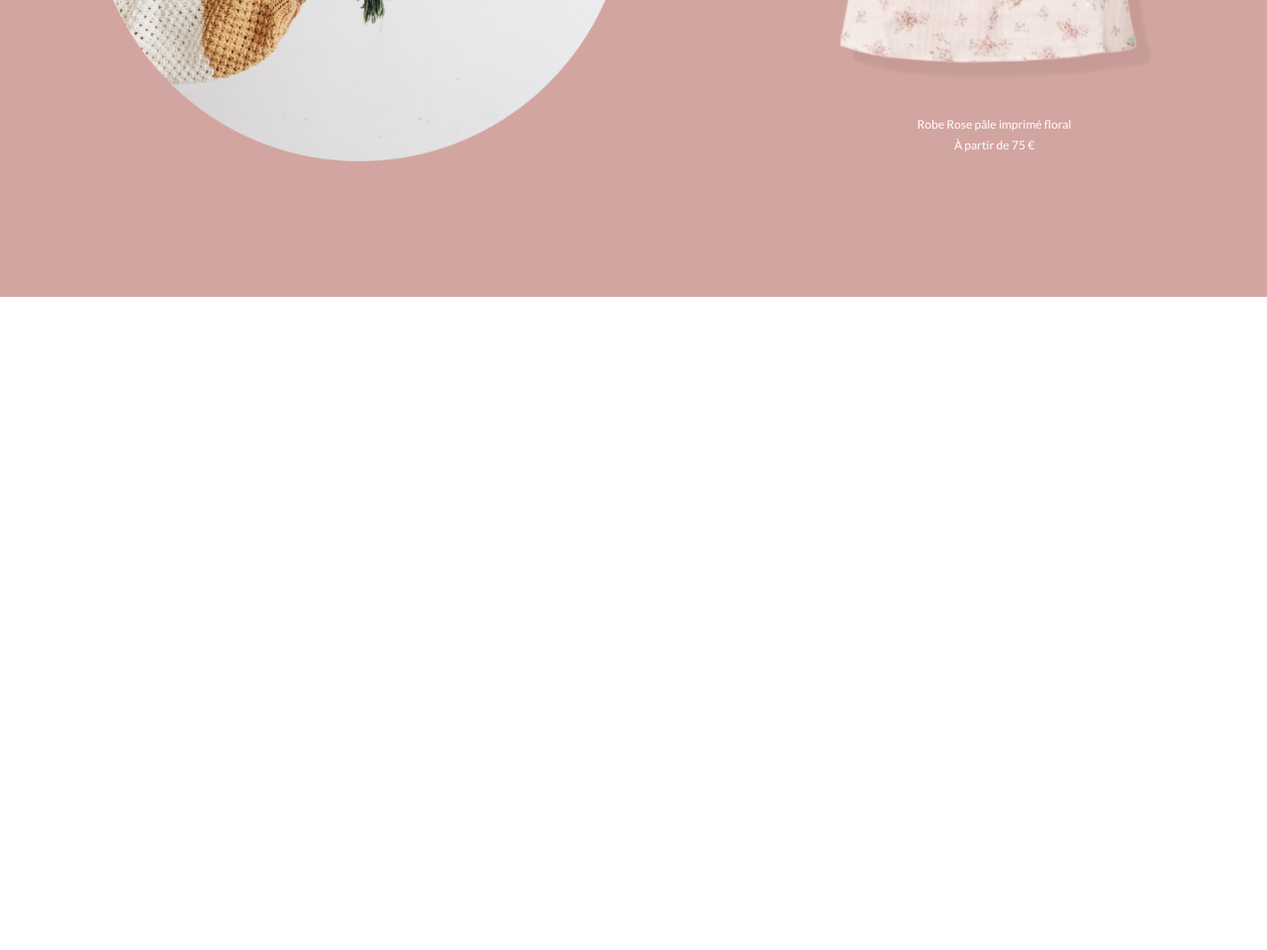
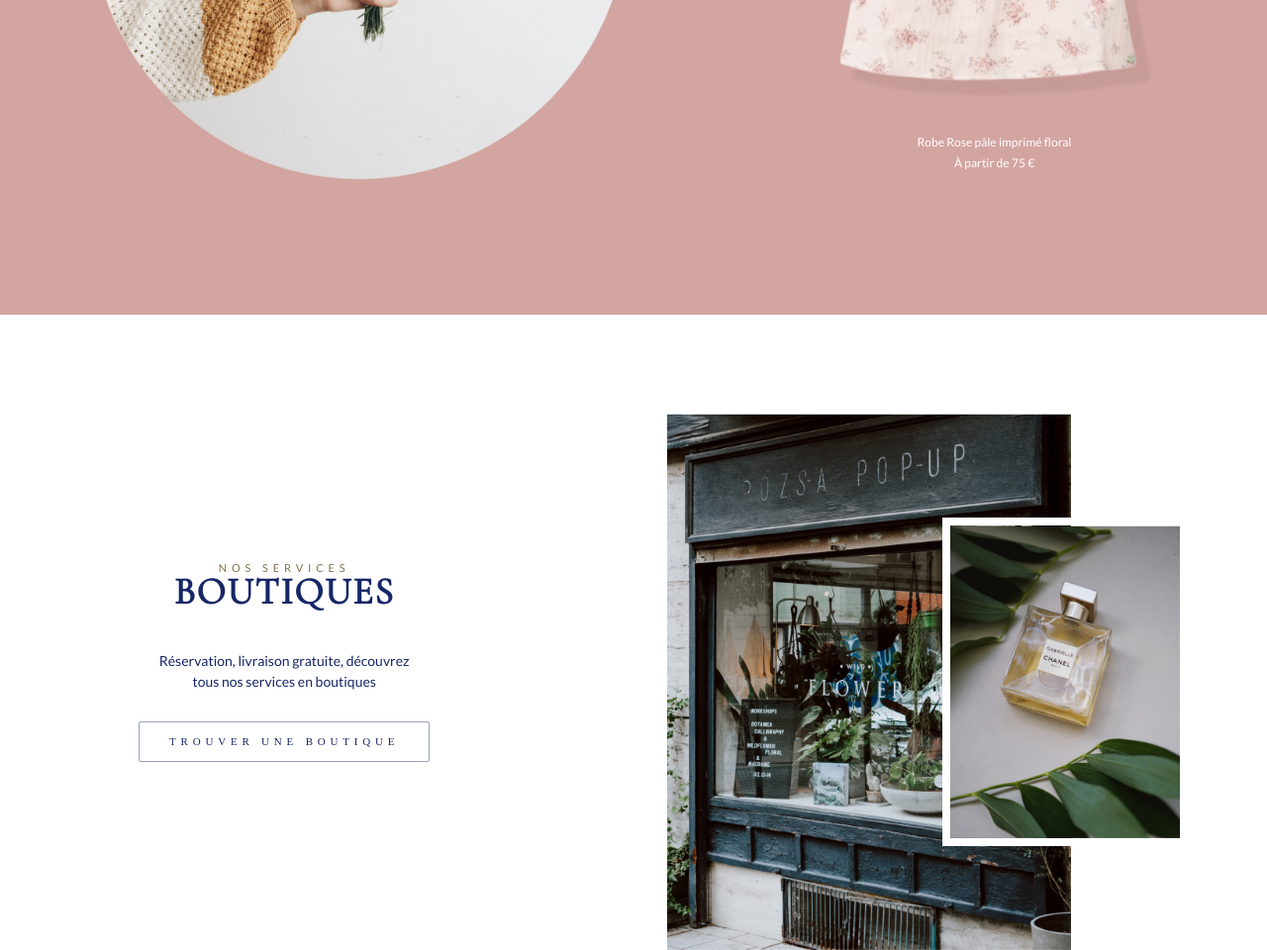
Before and after one commit to AchabHanna/Colorz, a website built with Parcel: page src/index.html in a window 1280 px wide. Shown: the part 2340-3300 px from the top of the page at 99% size. Before the commit the page ends 2640 px from the top, so only its background shows below. Built offline with nearby package versions, Linux system fonts and the light colour scheme.

Commit message:
feat: add store services section

```diff
--- a/src/index.html
+++ b/src/index.html
@@ -356,6 +356,33 @@
 					</div>
 				</div>
 			</section>
+
+			<section class="storeServices container-fluid">
+				<div class="storeServices__description">
+					<p class="storeServices__firstPartTitle title">nos services</p>
+					<p class="subtitle">boutiques</p>
+					<p class="storeServices__details">
+						Réservation, livraison gratuite, découvrez <br />
+						tous nos services en boutiques
+					</p>
+					<button class="storeServices__button button">
+						trouver une boutique
+					</button>
+				</div>
+
+				<div class="storeServices__images">
+					<img
+						class="storeServices__firstImage"
+						src="/assets/images/store_section_img1.png"
+						alt=""
+					/>
+					<img
+						class="storeServices__secondImage"
+						src="/assets/images/store_section_img2.png"
+						alt=""
+					/>
+				</div>
+			</section>
 		</main>
 	</body>
 </html>
--- a/src/scss/_styles.scss
+++ b/src/scss/_styles.scss
@@ -9,3 +9,4 @@
 @import "layouts/headings";
 @import "layouts/iconicProducts";
 @import "layouts/backToSchool";
+@import "layouts/storeServices";
--- a/src/scss/global/_utilities.scss
+++ b/src/scss/global/_utilities.scss
@@ -11,6 +11,13 @@
 	font-family: "cormorant";
 	color: $blue;
 	text-transform: uppercase;
+	font-weight: 700;
+	margin-bottom: 20px;
+
+	@include extraLarge {
+		font-size: 38px;
+		margin-bottom: 40px;
+	}
 }
 
 .description {
--- /dev/null
+++ b/src/scss/layouts/_storeServices.scss
@@ -0,0 +1,86 @@
+.storeServices {
+	margin-top: 60px;
+	position: relative;
+	@include flexbox(column, center, center);
+
+	@include large {
+		@include flexbox(row, space-between, center);
+	}
+
+	@include large {
+		margin-top: 1à0px;
+	}
+
+	&__description {
+		text-align: center;
+
+		@include large {
+			padding-left: 68px;
+		}
+
+		@include extraLarge {
+			padding-left: 128px;
+		}
+	}
+
+	&__firstPartTitle {
+		color: $gold;
+	}
+
+	&__details {
+		font-family: "lato";
+		font-size: 14px;
+		line-height: 21px;
+		color: $blue;
+	}
+
+	&__button {
+		color: $blue;
+		border: 1px solid $blue_light;
+	}
+
+	&__images {
+		margin-top: 40px;
+
+		@include flexbox(column, center, center);
+	}
+
+	&__firstImage {
+		width: 291px;
+		height: 387px;
+
+		@include large {
+			margin-right: 186px;
+			width: 408px;
+			height: 542px;
+		}
+
+		@include extraExtraLarge {
+			width: 522px;
+			height: 696px;
+			margin-right: 297px;
+		}
+	}
+
+	&__secondImage {
+		width: 191px;
+		height: 255px;
+		border: 8px solid $white;
+		position: absolute;
+		right: 50%;
+		transform: translate(50%, 56%);
+
+		@include large {
+			right: 80px;
+			transform: none;
+			width: 248px;
+			height: 332px;
+		}
+
+		@include extraExtraLarge {
+			border: 20px solid $white;
+			width: 305px;
+			height: 407px;
+		}
+	}
+}
```
